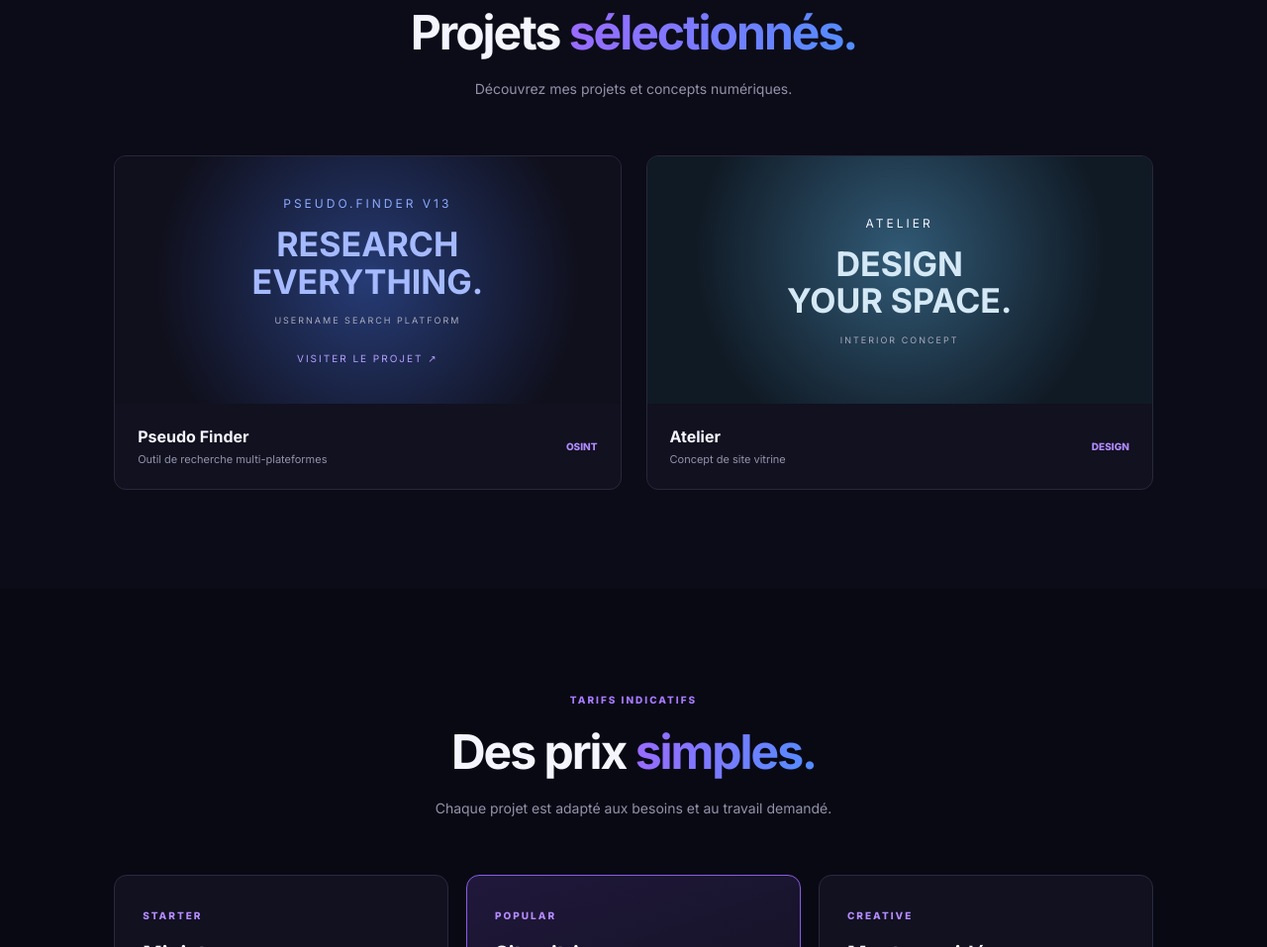
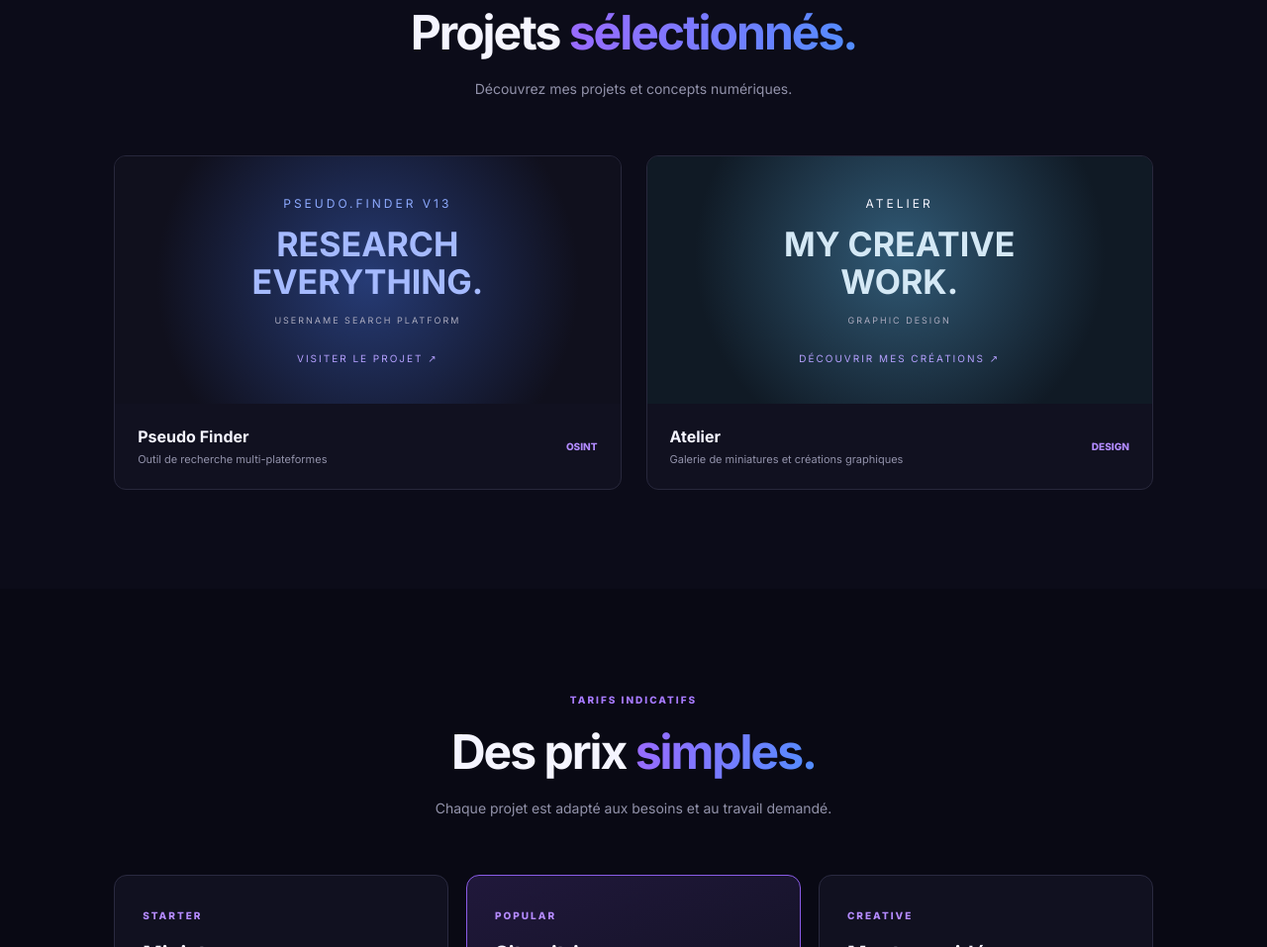
Before and after one commit to onixytb/Studio-web, a plain HTML site: page index.html in a window 1280 px wide. Shown: the part 1670-2627 px from the top of the page at 99% size. Drawn offline with Linux system fonts and the light colour scheme.

Commit message:
Update index.html

```diff
--- a/index.html
+++ b/index.html
@@ -134,23 +134,24 @@
       </div>
     </a>
 
-    <article class="project-card">
+    <a href="atelier.html" class="project-card project-open">
   <div class="project-image business">
     <div class="mock-business">
       <span>ATELIER</span>
-          <strong>DESIGN<br>YOUR SPACE.</strong>
-          <small>INTERIOR CONCEPT</small>
+      <strong>MY CREATIVE<br>WORK.</strong>
+      <small>GRAPHIC DESIGN</small>
+      <div class="project-visit">DÉCOUVRIR MES CRÉATIONS ↗</div>
     </div>
   </div>
 
   <div class="project-info">
     <div>
       <h3>Atelier</h3>
-          <p>Concept de site vitrine</p>
+      <p>Galerie de miniatures et créations graphiques</p>
     </div>
     <span>DESIGN</span>
   </div>
-    </article>
+</a>
 
   </div>
 </section>
```
Lines whose indentation alone changed are shown as unchanged.
